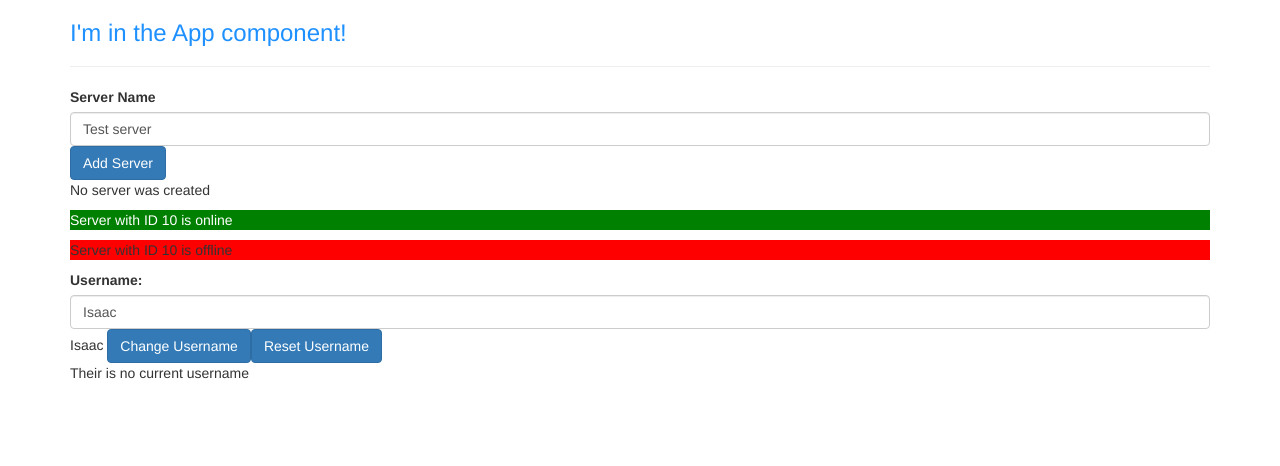
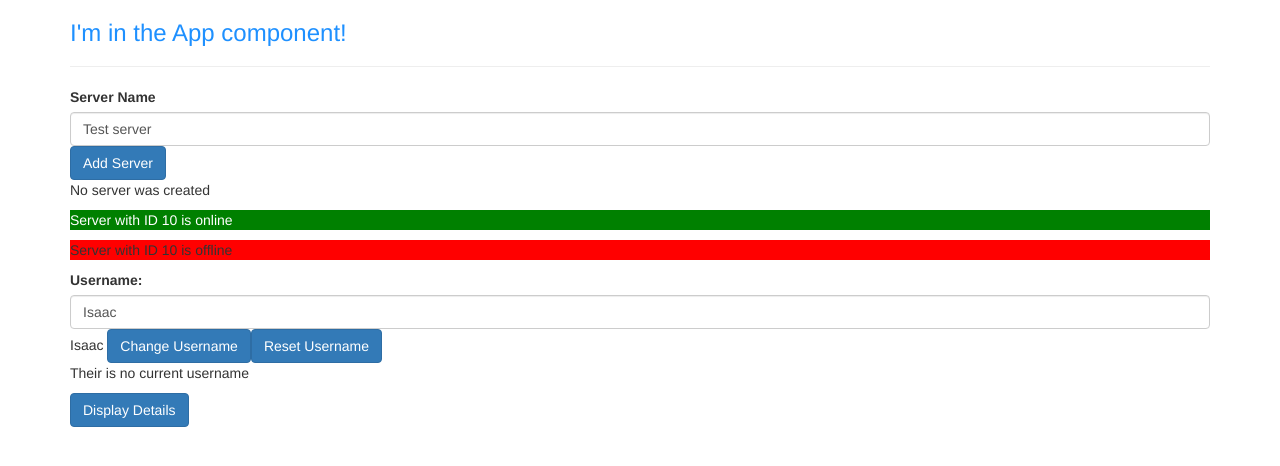
Before and after one commit to irendon1993/helloAngular, an Angular app: page / in a window 1280 px wide. Shown: the top 466 px of the page. Built offline with nearby package versions, Linux system fonts and the light colour scheme.

Commit message:
Added toggle button with ngIf

```diff
--- a/src/app/app.component.html
+++ b/src/app/app.component.html
@@ -7,6 +7,7 @@
       <!-- <warning></warning>
       <success></success> -->
      <app-username></app-username>
+     <app-details></app-details>
     </div>
   </div>
 </div>
--- a/src/app/app.module.ts
+++ b/src/app/app.module.ts
@@ -7,6 +7,7 @@ import { ServersComponent } from './servers/servers.component';
 import { WarningComponent } from './warning/warning.component';
 import { SuccessComponent } from './success/success.componenet';
 import {UsernameComponent} from './username/username.component';
+import {DetailsComponent} from './details/details.component';
 
 @NgModule({
   declarations: [
@@ -15,7 +16,8 @@ import {UsernameComponent} from './username/username.component';
     ServersComponent,
     WarningComponent,
     SuccessComponent,
-    UsernameComponent
+    UsernameComponent,
+    DetailsComponent
 
   ],
   imports: [
--- /dev/null
+++ b/src/app/details/details.component.html
@@ -0,0 +1,10 @@
+<button
+  class="btn btn-primary"
+  (click)="displayDetails()"
+
+>
+  Display Details
+</button>
+<p *ngIf="displayInfo">
+  Secred Password equals Tuna
+</p>
--- /dev/null
+++ b/src/app/details/details.component.ts
@@ -0,0 +1,20 @@
+import { Component } from "@angular/core";
+
+@Component({
+  selector: 'app-details',
+  templateUrl: './details.component.html'
+})
+
+export class DetailsComponent {
+  displayInfo = false;
+
+  displayDetails() {
+    if(this.displayInfo === false) {
+      this.displayInfo = true;
+    }
+    else {
+      this.displayInfo = false;
+    }
+
+  }
+}
```
